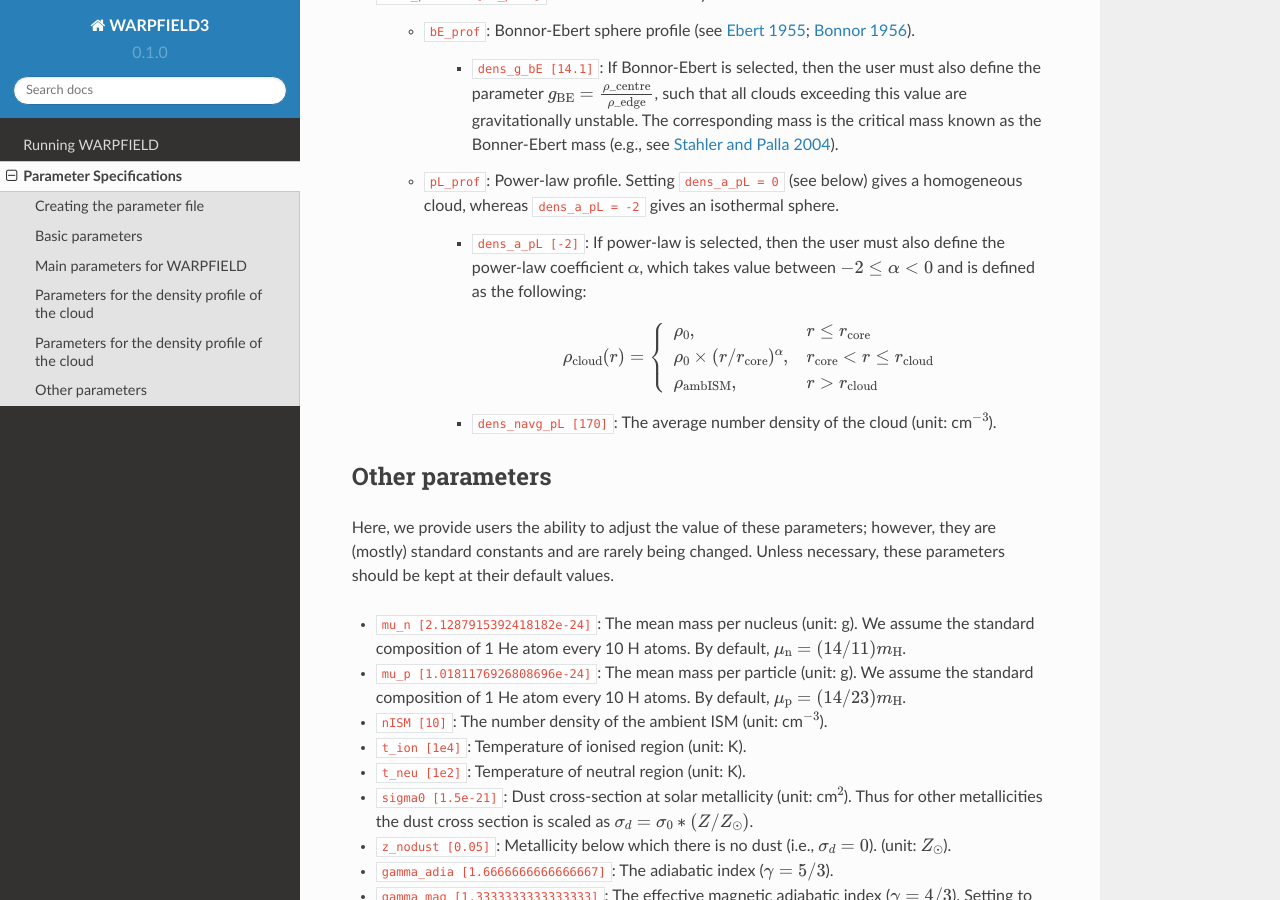
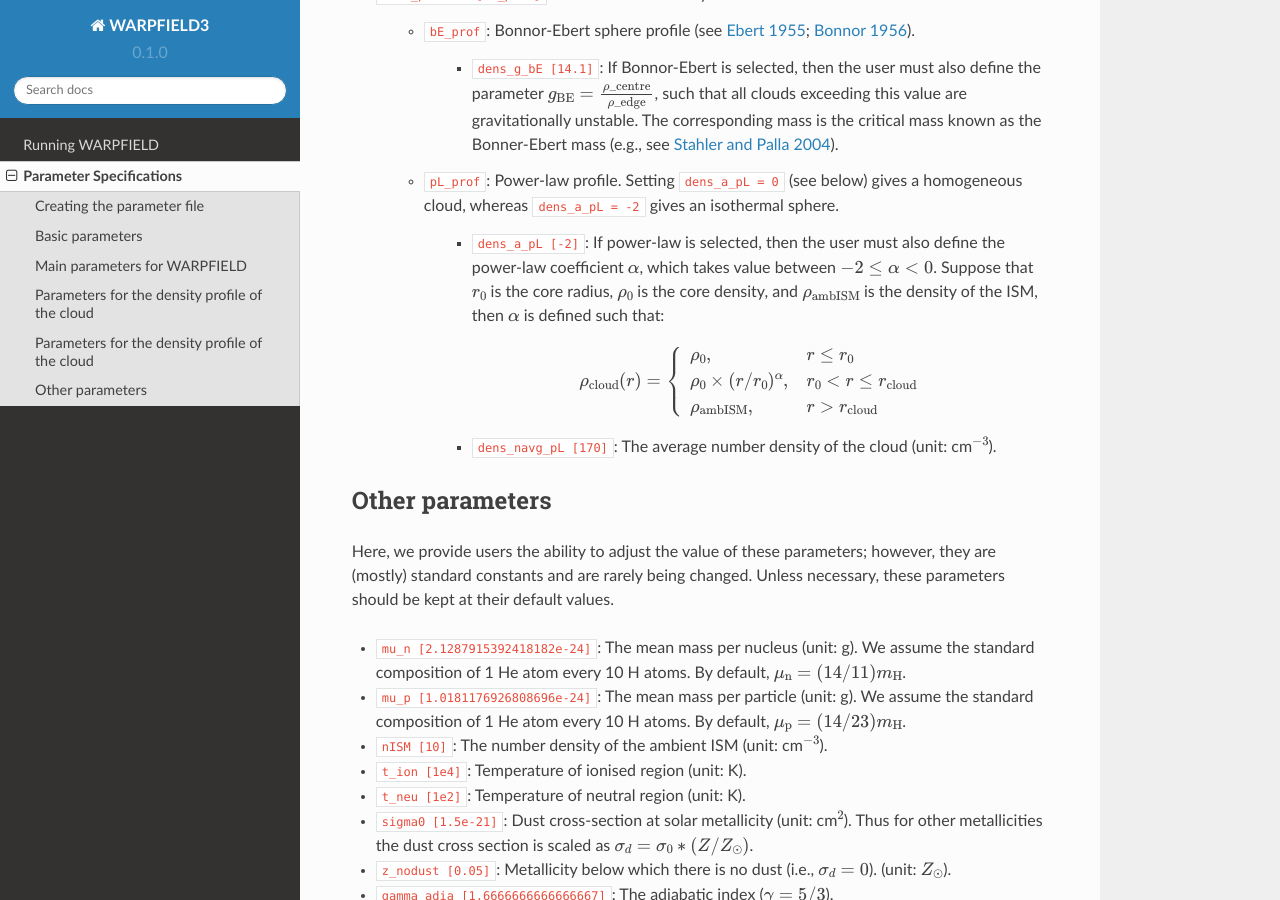
Before and after one commit to JiaWeiTeh/warpfield3, a Sphinx documentation site: the page built from docs/source/parameters.rst, in a window 1280 px wide and 900 px high, scrolled down 1787 px. Built offline with Sphinx 7.4.7 and the Read the Docs theme 2.0.0, drawn with Linux system fonts in a browser that asks for light colours.

Commit message:
Minor updates.

```diff
--- a/docs/source/parameters.rst
+++ b/docs/source/parameters.rst
@@ -75,9 +75,9 @@
 
     * ``pL_prof``: Power-law profile. Setting ``dens_a_pL = 0`` (see below) gives a homogeneous cloud, whereas ``dens_a_pL = -2`` gives an isothermal sphere.
 
-        * ``dens_a_pL [-2]``: If power-law is selected, then the user must also define the power-law coefficient :math:`\alpha`, which takes value between :math:`-2\leq\alpha<0` and is defined as the following:
+        * ``dens_a_pL [-2]``: If power-law is selected, then the user must also define the power-law coefficient :math:`\alpha`, which takes value between :math:`-2\leq\alpha<0`. Suppose that :math:`r_0` is the core radius, :math:`\rho_0` is the core density, and :math:`\rho_{\rm ambISM}` is the density of the ISM, then :math:`\alpha` is defined such that:
 
-        .. math:: \rho_{\rm cloud}(r) = \left\{\begin{array}{lll} \rho_0 , & r \leq r_{\rm core} \\ \rho_0 \times (r / r_{\rm core})^\alpha, & r_{\rm core} < r \leq r_{\rm cloud} \\ \rho_{\rm ambISM}, & r > r_{\rm cloud} \end{array} \right.
+        .. math:: \rho_{\rm cloud}(r) = \left\{\begin{array}{lll} \rho_0 , & r \leq r_0 \\ \rho_0 \times (r / r_0)^\alpha, & r_0 < r \leq r_{\rm cloud} \\ \rho_{\rm ambISM}, & r > r_{\rm cloud} \end{array} \right.
 
         * ``dens_navg_pL [170]``: The average number density of the cloud (unit: cm\ :math:`^{-3}`).
 
```
Also changed, not shown: 5 other files.
